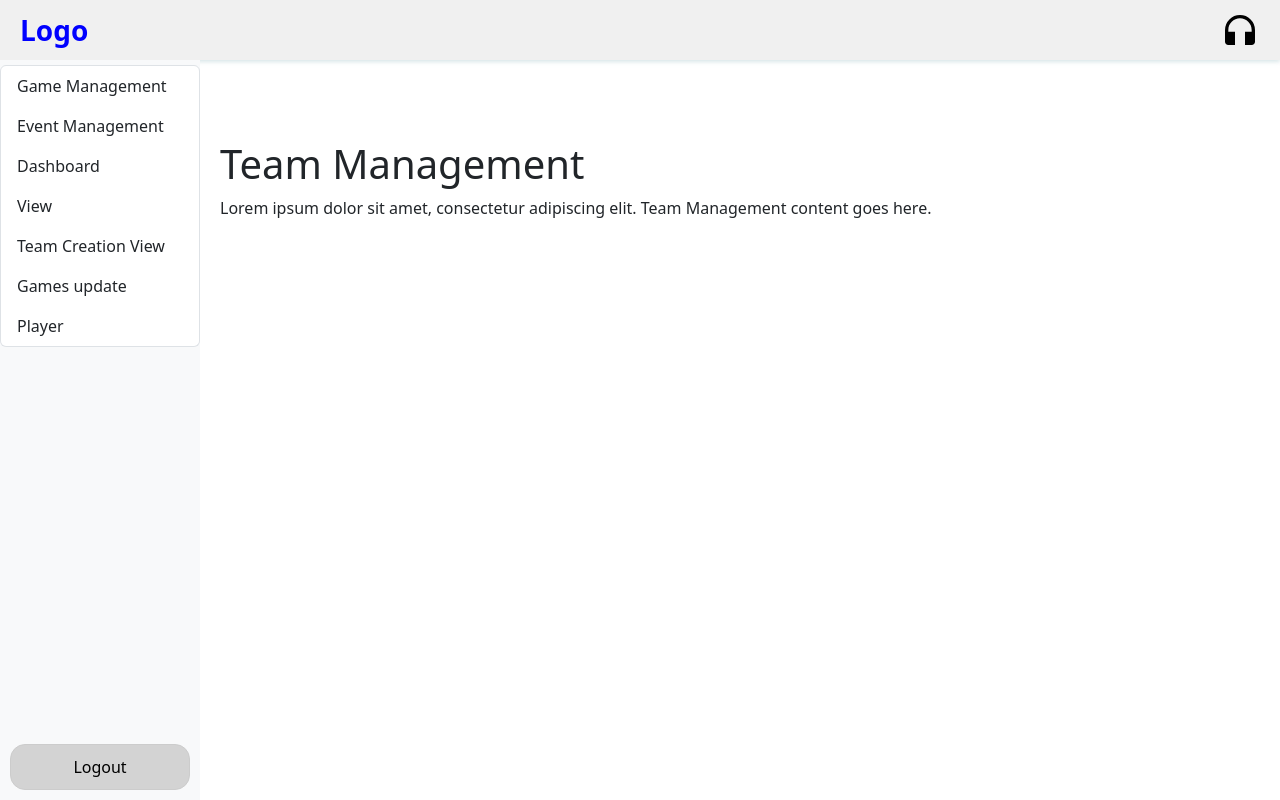
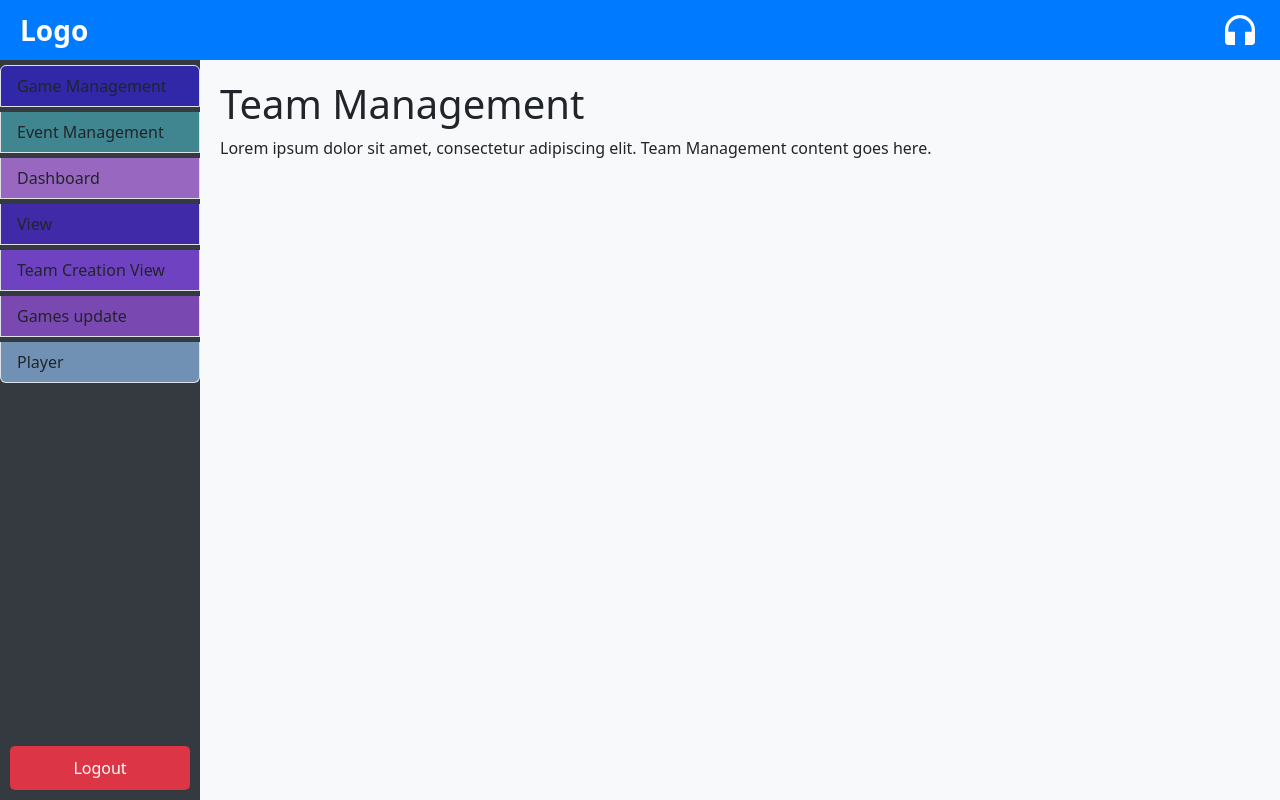
Before and after one commit to vishu5683/Task-1, a React (Create React App) app: page /team in a window 1280 px wide. Built offline with nearby package versions, Linux system fonts and the light colour scheme; sample sign-in values are in the browser's storage.

Commit message:
Your commit message here

```diff
--- /dev/null
+++ b/src/Router/PrivateRoutes.jsx
@@ -0,0 +1,10 @@
+import React from 'react';
+import { Navigate } from 'react-router-dom';
+
+const PrivateRoutes = ({ children }) => {
+  const isLoggedIn = localStorage.getItem('isLoggedIn');
+
+  return isLoggedIn ? children : <Navigate to="/" />;
+}
+
+export default PrivateRoutes;
--- /dev/null
+++ b/src/Router/PublicRoutes.jsx
@@ -0,0 +1,10 @@
+import React from 'react';
+import { Navigate } from 'react-router-dom';
+
+const PublicRoutes = ({ children }) => {
+  const isLoggedIn = localStorage.getItem('isLoggedIn');
+
+  return !isLoggedIn ? children : <Navigate to="/dashboard" />;
+}
+
+export default PublicRoutes;
--- a/src/Router/Routing.jsx
+++ b/src/Router/Routing.jsx
@@ -3,8 +3,6 @@ import { BrowserRouter, Routes, Route } from 'react-router-dom';
 
 import ForgotPassword from "../pages/ForgotPassword";
 import Dashboard from '../pages/Dashboard';
-
-
 import GameManagement from '../pages/sidebar-options/GameManagement';
 import Gameup from '../pages/sidebar-options/Gameup';
 import Player from '../pages/sidebar-options/Player';
@@ -13,24 +11,24 @@ import EventMangement from '../pages/sidebar-options/EventMangement';
 import Dashbo from '../pages/sidebar-options/Dashbo';
 import View1 from '../pages/sidebar-options/View1';
 import LoginUi from '../pages/LoginUi';
+import PrivateRoutes from './PrivateRoutes';
+import PublicRoutes from './PublicRoutes';
 
 const Routing = () => {
   return (
     <BrowserRouter>
-
-               <Routes>
-            <Route exact path="/" element={<LoginUi />} />
-            <Route path="/forgot-password" element={<ForgotPassword />} />
-            <Route path="/dashboard" element={<Dashboard />} />
-            <Route path="/game-management" element={<GameManagement />} />
-            <Route path="/event-management" element={<EventMangement />} />
-            <Route path="/game-update" element={<Gameup />} />
-            <Route path="/player" element={<Player />} />
-            <Route path="/team" element={<Team />} />
-            <Route path="/Dashbo" element={<Dashbo/>} />
-            <Route path="/view" element={<View1/>} />
-          </Routes>
-
+      <Routes>
+        <Route path="/" element={<PublicRoutes><LoginUi /></PublicRoutes>} />
+        <Route path="/forgot-password" element={<PublicRoutes><ForgotPassword /></PublicRoutes>} />
+        <Route path="/dashboard" element={<PrivateRoutes><Dashboard /></PrivateRoutes>} />
+        <Route path="/game-management" element={<PrivateRoutes><GameManagement /></PrivateRoutes>} />
+        <Route path="/event-management" element={<PrivateRoutes><EventMangement /></PrivateRoutes>} />
+        <Route path="/game-update" element={<PrivateRoutes><Gameup /></PrivateRoutes>} />
+        <Route path="/player" element={<PrivateRoutes><Player /></PrivateRoutes>} />
+        <Route path="/team" element={<PrivateRoutes><Team /></PrivateRoutes>} />
+        <Route path="/dashbo" element={<PrivateRoutes><Dashbo /></PrivateRoutes>} />
+        <Route path="/view" element={<PrivateRoutes><View1 /></PrivateRoutes>} />
+      </Routes>
     </BrowserRouter>
   );
 }
--- a/src/components/Dash.css
+++ b/src/components/Dash.css
@@ -8,20 +8,21 @@ body {
     justify-content: space-between;
     align-items: center;
     padding: 10px 20px;
-    background-color: #f0f0f0;
-    box-shadow: 0 2px 4px rgba(196, 218, 221, 0.637);
+    background-color: #007bff;
+    box-shadow: 0 2px 4px rgba(0, 0, 0, 0.1);
     height: 60px;
+    color: white;
 }
 
 .logo {
-    color: blue;
+    color: white;
     font-size: 28px;
     font-weight: bold;
 }
 
 .icon {
     font-size: 40px;
-    color: #000;
+    color: white;
 }
 
 .container {
@@ -30,7 +31,7 @@ body {
 
 .sidebar {
     width: 200px;
-    background-color: #f8f9fa;
+    background-color: #343a40;
     padding-top: 5px;
     height: calc(100vh - 60px);
     position: fixed;
@@ -48,19 +49,49 @@ body {
 .list-group-item {
     display: block;
     padding: 10px 15px;
-    margin-bottom: -1px;
-    background-color: #fff;
-    border: 1px solid #ddd;
-    color: #000;
+    margin-bottom: 5px;
+    border: none;
+    color: white;
     text-decoration: none;
+    transition: background-color 0.3s, color 0.3s;
+    cursor: pointer;
+}
+
+.list-group-item:nth-child(1) {
+    background-color: #3128a7; /* Green */
+}
+
+.list-group-item:nth-child(2) {
+    background-color: #408691; /* Teal */
+}
+
+.list-group-item:nth-child(3) {
+    background-color: #9867c0; /* Yellow */
+}
+
+.list-group-item:nth-child(4) {
+    background-color: #412aa8; /* Red */
+}
+
+.list-group-item:nth-child(5) {
+    background-color: #6f42c1; /* Purple */
+}
+
+.list-group-item:nth-child(6) {
+    background-color: #7948b1; /* Orange */
+}
+
+.list-group-item:nth-child(7) {
+    background-color: #7091b4; /* Blue */
 }
 
 .list-group-item:hover, .list-group-item:focus {
-    background-color: #f1f1f1;
+    filter: brightness(85%);
+    color: #ffffff;
 }
 
 .list-group-item-action.active {
-    color: #fff;
+    color: white;
     background-color: #007bff;
     border-color: #007bff;
 }
@@ -76,21 +107,24 @@ body {
 .logout-button {
     margin: 10px;
     padding: 10px;
-    background-color: #d3d3d3;
-    border: 1px solid #ccc;
-    border-radius: 15px;
+    background-color: #dc3545;
+    border: none;
+    border-radius: 5px;
     text-align: center;
-    color: #000;
+    color: white;
     text-decoration: none;
+    transition: background-color 0.3s;
+    cursor: pointer;
 }
 
 .logout-button:hover {
-    background-color: #c0c0c0;
+    background-color: #c82333;
 }
 
 .content {
     margin-left: 200px;
     padding: 20px;
     flex-grow: 1;
-    margin-top: 60px;
+    background-color: #f8f9fa;
+    min-height: calc(100vh - 60px);
 }
--- a/src/components/Sidebar.jsx
+++ b/src/components/Sidebar.jsx
@@ -10,7 +10,7 @@ const Sidebar = () => {
   };
 
   const handleLogout = () => {
-    localStorage.removeItem('isLoggedIn');
+    localStorage.clear();
     navigate('/');
   };
 
```
